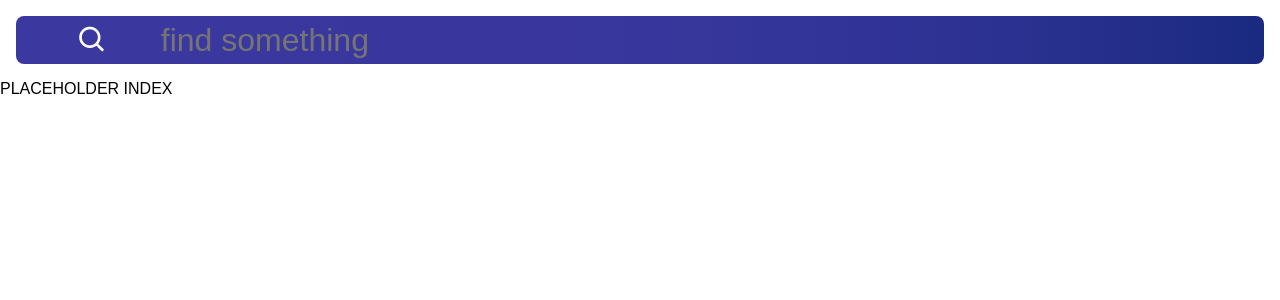
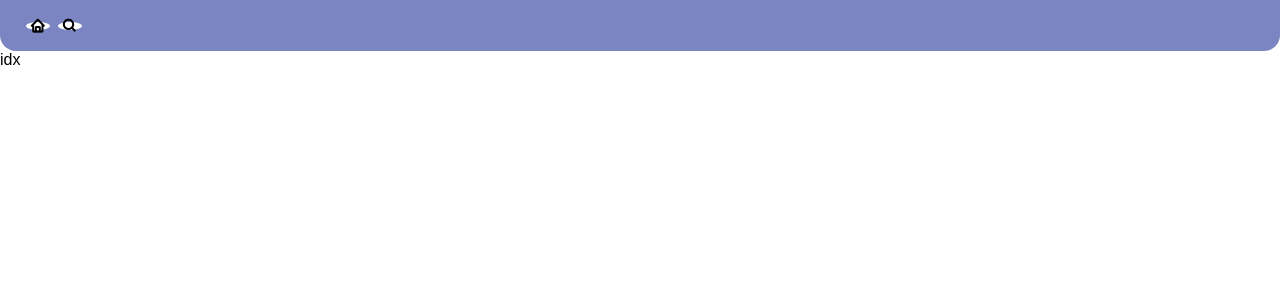
Before and after one commit to InimaJin/en_dict, a React (Vite) app: page / in a window 1280 px wide. Shown: the top 300 px of the page. Built offline with nearby package versions, Linux system fonts and the light colour scheme.

Commit message:
Modify headers and add "Not Found" page

```diff
--- a/src/App.jsx
+++ b/src/App.jsx
@@ -1,32 +1,28 @@
-import { Outlet, Form, redirect } from "react-router-dom";
+import { Link, Outlet, useLocation } from "react-router-dom";
+import { SearchHeader } from "./search_page.jsx";
 
-export async function searchAction({ request }) {
-    const data = await request.formData();
-    const query = data.get("query").trim();
-    if (!query) {
-        return redirect("/");
+function Header() {
+    const location = useLocation();
+    if (location.pathname === "/search") {
+        return <SearchHeader />;
     }
-    return redirect(`/search/${query}`);
+
+    return (
+        <header className="main-header">
+            <Link to={"/"}>
+                <i className="bx bx-home"></i>
+            </Link>
+            <Link to={"/search"}>
+                <i className="bx bx-search"></i>
+            </Link>
+        </header>
+    );
 }
 
 export default function App() {
     return (
         <>
-            <header>
-                <search>
-                    <Form method="post">
-                        <button>
-                            <i className="bx bx-search"></i>
-                        </button>
-                        <input
-                            name="query"
-                            type="search"
-                            autoComplete="off"
-                            placeholder="find something"
-                        />
-                    </Form>
-                </search>
-            </header>
+            <Header />
             <Outlet />
         </>
     );
--- a/src/dict_page.jsx
+++ b/src/dict_page.jsx
@@ -5,8 +5,11 @@ export async function dictPageLoader({ params }) {
     const query = params.query;
     const url = `https://api.dictionaryapi.dev/api/v2/entries/en/${query}`;
     const response = await fetch(url);
-    const json = await response.json();
-    return json;
+    if (!response.ok) {
+        throw new Error(query);
+    }
+
+    return await response.json();
 }
 
 export default function DictPage() {
@@ -58,14 +61,20 @@ function Word({ word }) {
                 <h2>
                     {word.word} {word.phonetic && `- ${word.phonetic}`}
                 </h2>
-                <button onClick={() => {
-                    setActive(!active);
-                }}>
-                    <i className={`bx bx-chevron-${active ? "down" : "left"}`}></i>
+                <button
+                    onClick={() => {
+                        setActive(!active);
+                    }}
+                >
+                    <i
+                        className={`bx bx-chevron-${active ? "down" : "left"}`}
+                    ></i>
                 </button>
             </div>
-            <ul className={`meanings-list ${active ? "active" : ""}`}
-            role="list">
+            <ul
+                className={`meanings-list ${active ? "active" : ""}`}
+                role="list"
+            >
                 {meanings}
             </ul>
         </>
--- /dev/null
+++ b/src/error_elements.jsx
@@ -0,0 +1,39 @@
+import { useEffect, useRef } from "react";
+import { useRouteError, useNavigate } from "react-router-dom";
+
+export function EntryNotFound() {
+    const error = useRouteError();
+    const badQuery = error.message;
+
+    const navigate = useNavigate();
+
+    const countdownRef = useRef(null);
+    let countdown = 6;
+    useEffect(() => {
+        const intID = setInterval(() => {
+            countdown--;
+            if (countdown === 0) {
+                navigate("/search");
+            }
+            countdownRef.current.innerText = countdown;
+        }, 1000);
+        return () => {
+            clearInterval(intID);
+            console.log("CLEAR");
+        };
+    }, []);
+
+    return (
+        <>
+            <div className="entry-not-found">
+                <h2>Entry not found.</h2>
+                <p>
+                    There are no matches for <i>"{badQuery}"</i> in the
+                    dictionary.
+                </p>
+                <p>Automatically redirecting you...</p>
+            </div>
+            <div className="error-countdown" ref={countdownRef} />
+        </>
+    );
+}
--- a/src/index.css
+++ b/src/index.css
@@ -6,44 +6,87 @@
 }
 
 header {
-    background: linear-gradient(90deg, #3b38a0, 80%, #1a2a80);
+    width: 100vw;
     height: 6vh;
-    border-radius: 8px;
-    margin: 16px;
-    padding: 0 16px;
+    padding: 2vw;
+    display: flex;
+    justify-content: start;
+    align-items: center;
+}
+
+.main-header {
+    background: #7a85c1;
+    border-radius: 0 0 16px 16px;
+    gap: 8px;
+
+    a {
+        height: 100%;
+        aspect-ratio: 1 / 1;
+        text-decoration: none;
+        background: white;
+        padding: 4px;
+        border-radius: 50%;
+        display: flex;
+        justify-content: center;
+        align-items: center;
+        color: black;
+
+        i {
+            font-weight: bold;
+        }
+    }
+}
+
+.search-header {
+    background: transparent;
 }
 
 search {
+    width: 100%;
     height: 100%;
 
     form {
-        height: inherit;
+        width: 100%;
+        height: 100%;
         display: flex;
-        justify-content: start;
-        align-items: center;
-        gap: 8px;
+        overflow: hidden;
     }
 
     button {
-        background: transparent;
-        width: 10%;
-        color: white;
+        height: 100%;
+        aspect-ratio: 1 / 1;
         display: flex;
         justify-content: center;
         align-items: center;
-        font-size: 2rem;
+        background: transparent;
         border: none;
+        outline: none;
     }
 
     input {
+        width: 100%;
+        border: none;
         background: transparent;
-        width: 90%;
-        height: 100%;
-        border: none;
         outline: none;
-        color: white;
-        font-size: 2rem;
     }
+}
+
+.entry-not-found {
+    padding: 2vw;
+}
+
+.error-countdown {
+    z-index: -1;
+    position: absolute;
+    top: 0;
+    left: 0;
+    width: 100vw;
+    height: 100dvh;
+    display: flex;
+    justify-content: center;
+    align-items: center;
+    font-size: 50vw;
+    color: rgba(0, 0, 0, 0.363);
 }
 
 ul {
@@ -52,8 +95,8 @@ ul {
 
 .words-list {
     padding: 24px;
-    list-style: decimal inside;
-    font-size: 2rem;
+    list-style-type: none;
+    font-size: 1.7rem;
     font-weight: bold;
 
     display: flex;
@@ -95,8 +138,9 @@ ul {
     flex-flow: column;
     gap: 16px;
 
-    transition: max-height .3s ease-in-out,
-                opacity .15s ease-in-out;
+    transition:
+        max-height 0.3s ease-in-out,
+        opacity 0.15s ease-in-out;
 
     h3 {
         font-weight: bold;
--- a/src/main.jsx
+++ b/src/main.jsx
@@ -1,24 +1,30 @@
 import { StrictMode } from "react";
 import { createRoot } from "react-dom/client";
 import { createBrowserRouter, RouterProvider } from "react-router-dom";
-import App, { searchAction } from "./App.jsx";
+import SearchPage, { searchAction } from "./search_page.jsx";
+import App from "./App.jsx";
 import DictPage, { dictPageLoader } from "./dict_page.jsx";
+import { EntryNotFound } from "./error_elements.jsx";
 
 const router = createBrowserRouter([
     {
         path: "/",
-        action: searchAction,
         element: <App />,
         children: [
             {
                 index: true,
-                element: <div>PLACEHOLDER INDEX</div>,
+                element: <div>idx</div>,
+            },
+            {
+                path: "search",
+                action: searchAction,
+                element: <SearchPage />,
             },
             {
                 path: "search/:query",
                 loader: dictPageLoader,
                 element: <DictPage />,
-                errorElement: <div>OH NO!</div>
+                errorElement: <EntryNotFound />,
             },
         ],
     },
--- /dev/null
+++ b/src/search_page.jsx
@@ -0,0 +1,35 @@
+import { redirect, Form } from "react-router-dom";
+
+export async function searchAction({ request }) {
+    const data = await request.formData();
+    const query = data.get("query").trim();
+    if (!query) {
+        return redirect("/search");
+    }
+    return redirect(`/search/${query}`);
+}
+
+export function SearchHeader() {
+    return (
+        <header className="search-header">
+            <search>
+                <Form method="post" action="/search">
+                    <button type="submit">
+                        <i className="bx bx-search"></i>
+                    </button>
+                    <input
+                        name="query"
+                        type="search"
+                        autoComplete="off"
+                        placeholder="find something"
+                    />
+                </Form>
+            </search>
+        </header>
+    );
+}
+
+export default function SearchPage() {
+    //TODO: list of past queries
+    return <ul></ul>;
+}
```
